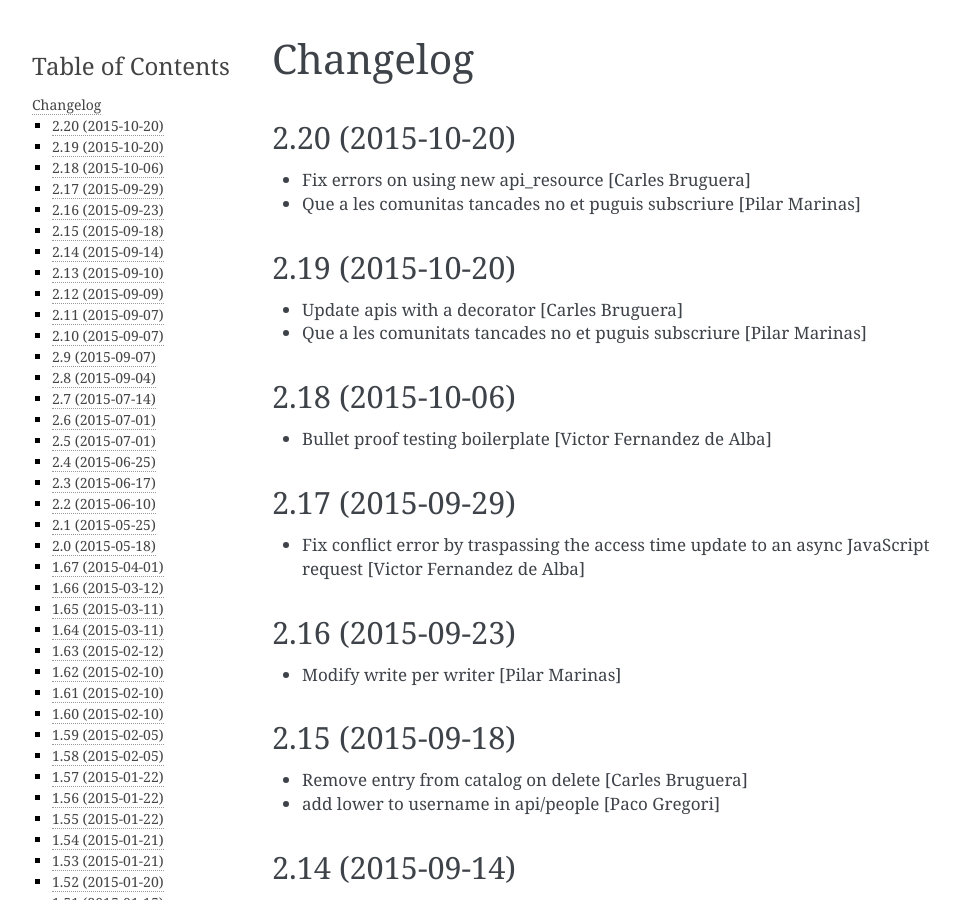
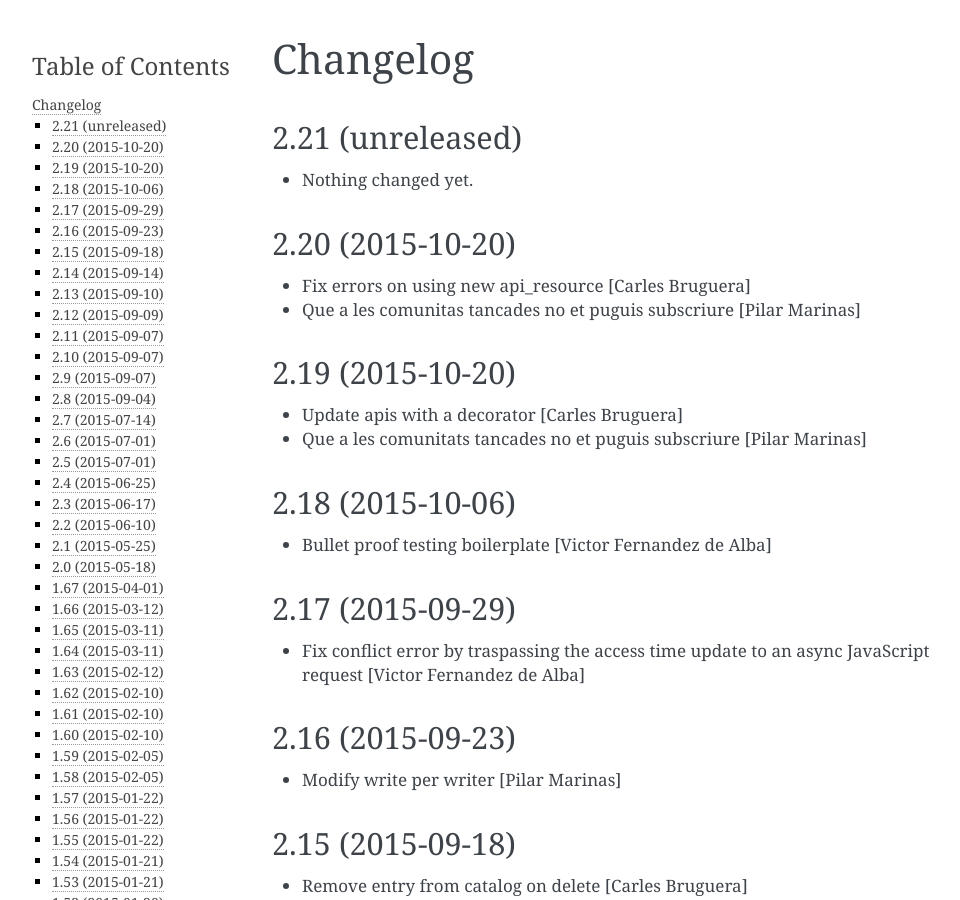
Before and after one commit to UPCnet/ulearn.core, a Sphinx documentation site: the page built from docs/HISTORY.rst, in a window 1280 px wide and 900 px high. Shown: the whole window, without its empty margins (148-1108 px from the left). Built offline with Sphinx 7.4.7, drawn with Linux system fonts in a browser that asks for light colours; pages that are not in the unit, such as notebooks, are missing from menus.

Commit message:
Back to development: 2.21

```diff
--- a/docs/HISTORY.rst
+++ b/docs/HISTORY.rst
@@ -1,5 +1,11 @@
 Changelog
 =========
+
+2.21 (unreleased)
+-----------------
+
+- Nothing changed yet.
+
 
 2.20 (2015-10-20)
 -----------------
--- a/setup.py
+++ b/setup.py
@@ -1,7 +1,7 @@
 from setuptools import setup, find_packages
 import os
 
-version = '2.20'
+version = '2.21.dev0'
 
 README = open('README.rst').read()
 HISTORY = open(os.path.join('docs', 'HISTORY.rst')).read()
```
